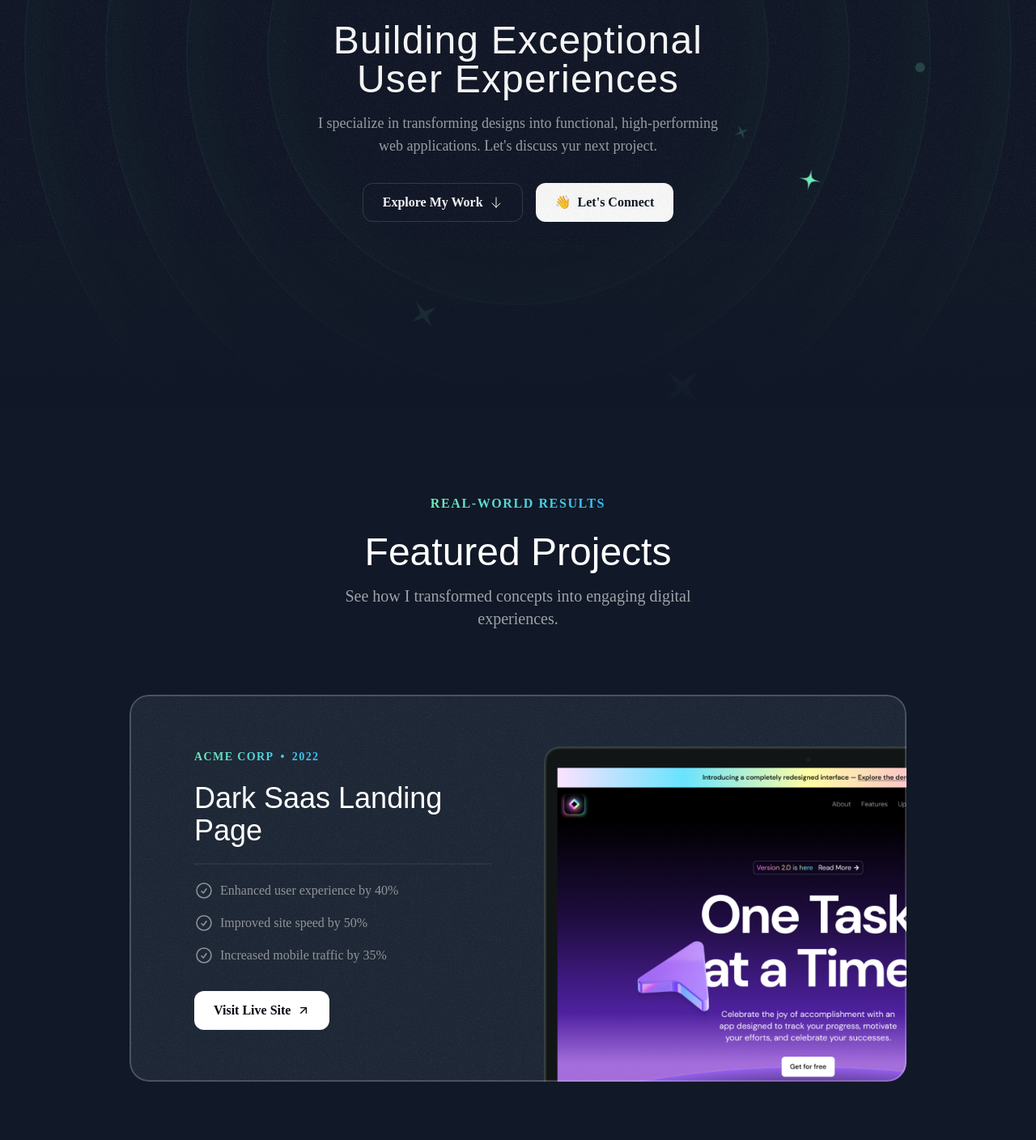
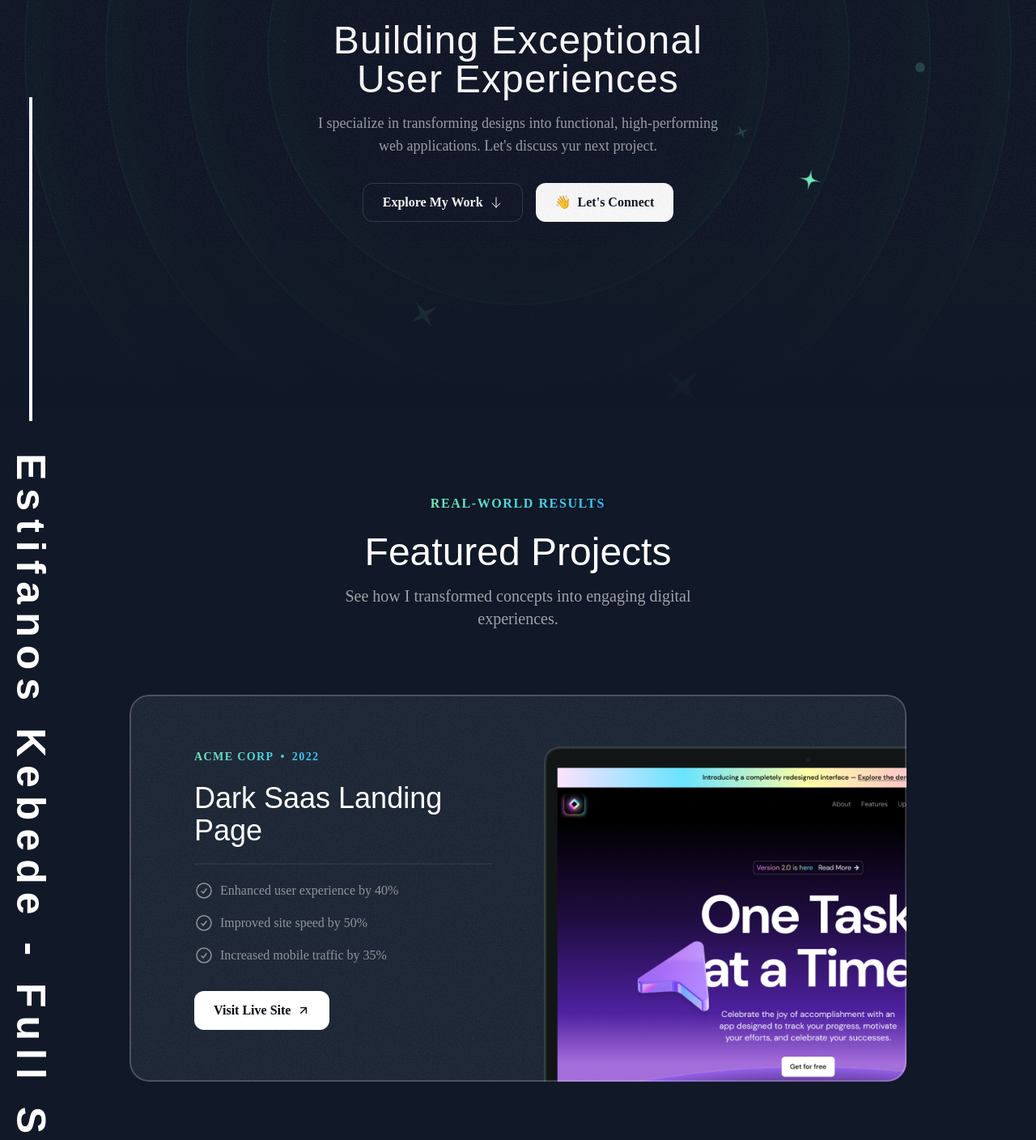
Before and after one commit to Estifanos58/Porfolio, a Next.js app: page / in a window 1280 px wide. Shown: the part 380-1788 px from the top of the page at 81% size. Built offline with nearby package versions, Linux system fonts and the light colour scheme; a web font is replaced by a local one.

Commit message:
side name added

```diff
--- a/src/app/page.tsx
+++ b/src/app/page.tsx
@@ -6,10 +6,21 @@ import { HeroSection } from "@/sections/Hero";
 import { ProjectsSection } from "@/sections/Projects";
 import { TapeSection } from "@/sections/Tape";
 import { TestimonialsSection } from "@/sections/Testimonials";
-
+import {motion} from 'framer-motion'
 export default function Home() {
   return (
-    <div>
+    <div className="relative">
+      <div className=" hidden md:flex absolute flex-col gap-10 items-center md:top-[600px] lg:top-[500px] lg:h-[500vh] md:h-[400vh] ">
+        <div className="border-white border-2 h-[400px]" style={{
+        writingMode:'vertical-rl'
+      }}></div>
+        <p className="lg:text-[50px] md:text-[30px] font-serif font-bold tracking-[10px]"  style={{
+        writingMode: 'vertical-rl',
+      }}>Estifanos Kebede - Full Stack Web Developer</p>
+      <div className=" border-white border-2 h-[400px]" style={{
+        writingMode:'vertical-rl'
+      }}></div>
+        </div>
       <Header/>
       <HeroSection />
       <ProjectsSection />
--- a/tailwind.config.ts
+++ b/tailwind.config.ts
@@ -9,7 +9,7 @@ const config: Config = {
   ],
   theme: {
     screens: {
-      sm: "375px",
+      sm: "405px",
       md: "768px",
       lg: "1200px",
     },
@@ -54,7 +54,6 @@ const config: Config = {
             }
         },
       },
-
     },
   },
   plugins: [],
```
